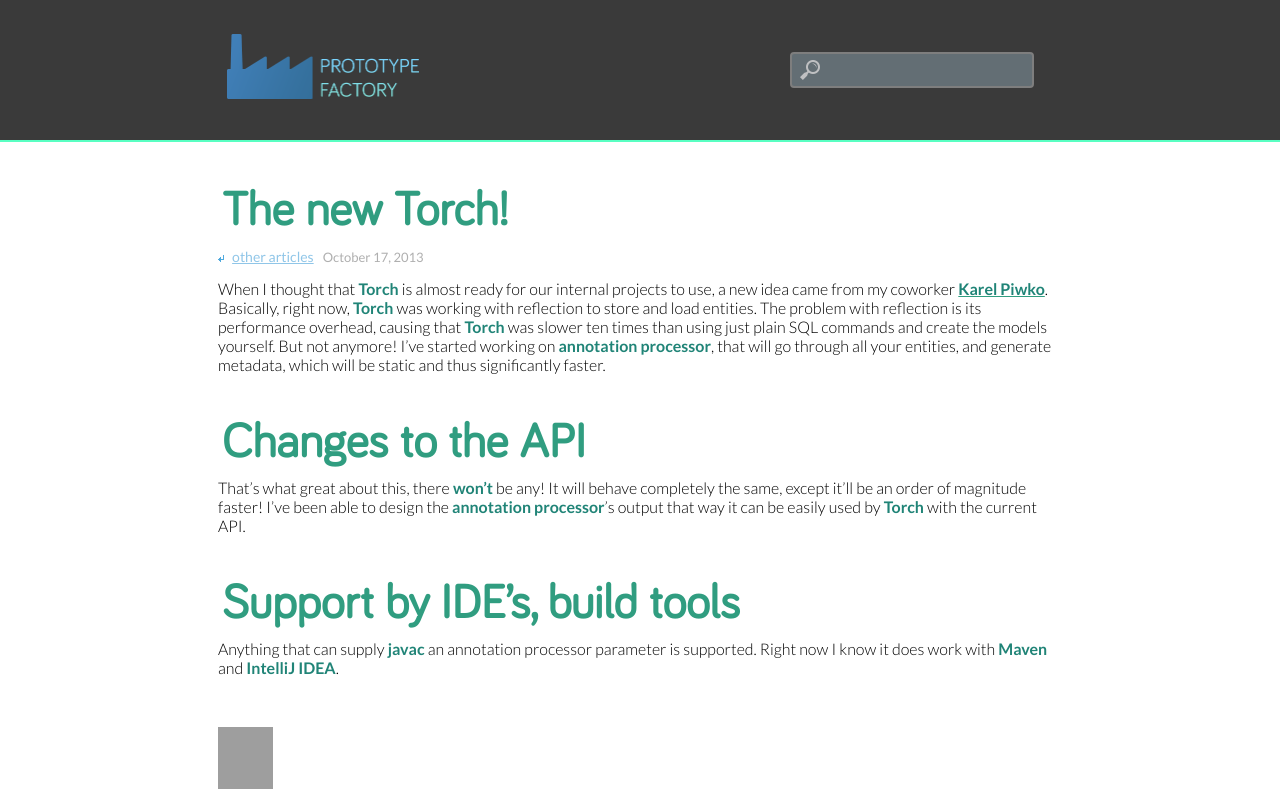
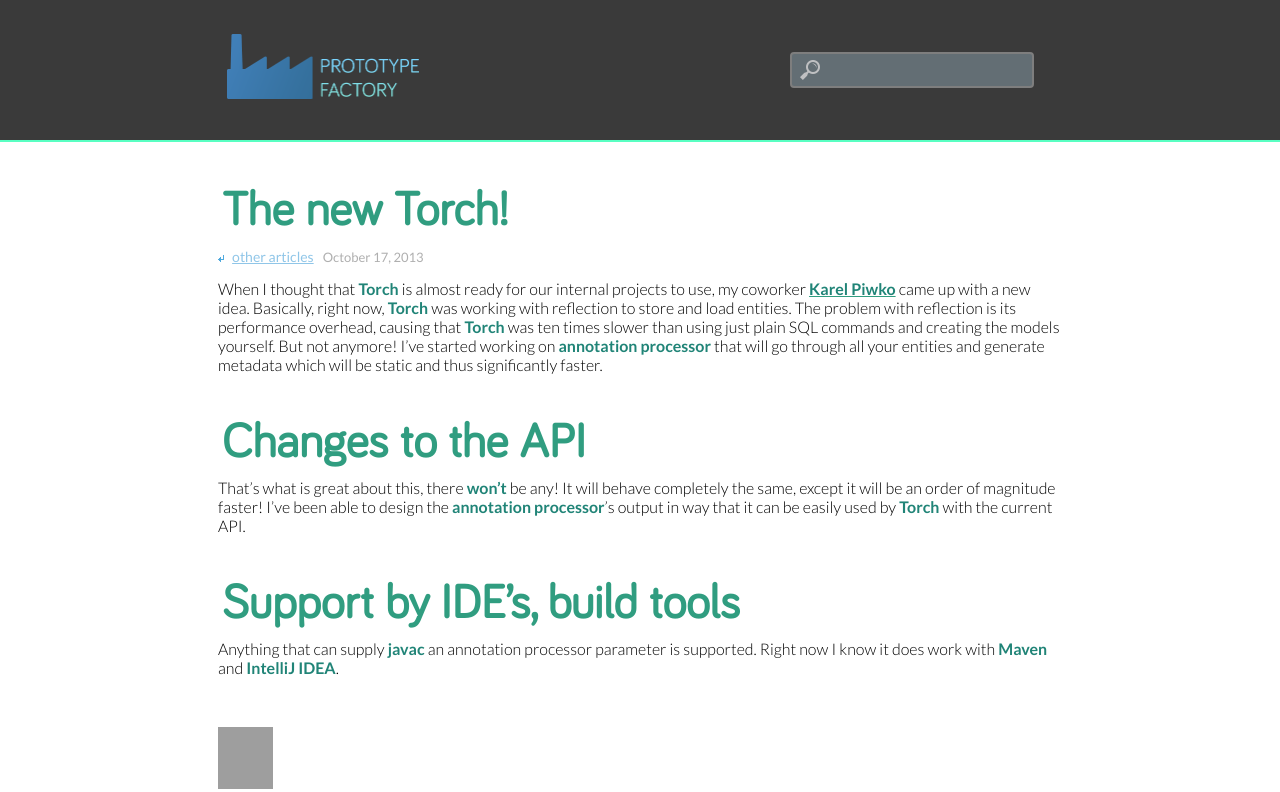
Before and after one commit to TadeasKriz/tadeaskriz.github.io, a Jekyll site: the page built from _posts/2013-10-17-the-new-torch.md, in a window 1280 px wide, cut to the strip 0-792 px from the top of the page. Built offline with Jekyll 4.4.1, drawn with Linux system fonts in a browser that asks for light colours; comment, search, counter and statistics services are not loaded; grey boxes are pictures that could not be loaded.

Commit message:
Fix grammar.

```diff
--- a/_posts/2013-10-17-the-new-torch.md
+++ b/_posts/2013-10-17-the-new-torch.md
@@ -2,11 +2,11 @@
 title: The new Torch!
 ---
 
-When I thought that **Torch** is almost ready for our internal projects to use, a new idea came from my coworker [**Karel Piwko**][1]. Basically, right now, **Torch** was working with reflection to store and load entities. The problem with reflection is its performance overhead, causing that **Torch** was slower ten times than using just plain SQL commands and create the models yourself. But not anymore! I've started working on **annotation processor**, that will go through all your entities, and generate metadata, which will be static and thus significantly faster.
+When I thought that **Torch** is almost ready for our internal projects to use, my coworker [**Karel Piwko**][1] came up with a new idea. Basically, right now, **Torch** was working with reflection to store and load entities. The problem with reflection is its performance overhead, causing that **Torch** was ten times slower than using just plain SQL commands and creating the models yourself. But not anymore! I've started working on **annotation processor** that will go through all your entities and generate metadata which will be static and thus significantly faster.
 
 ## Changes to the API
 
-That's what great about this, there **won't** be any! It will behave completely the same, except it'll be an order of magnitude faster! I've been able to design the **annotation processor**'s output that way it can be easily used by **Torch** with the current API.
+That's what is great about this, there **won't** be any! It will behave completely the same, except it will be an order of magnitude faster! I've been able to design the **annotation processor**'s output in way that it can be easily used by **Torch** with the current API.
 
 ## Support by IDE's, build tools
 
```
